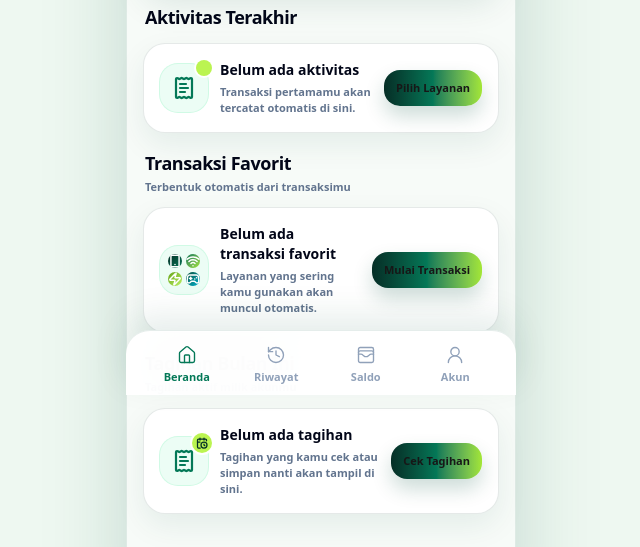
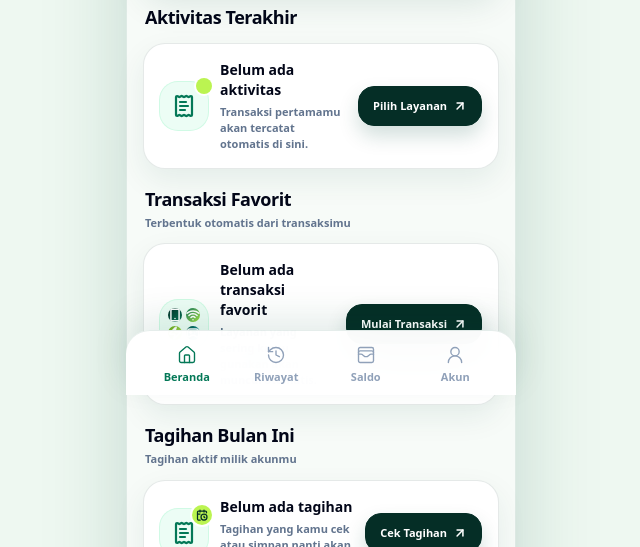
Before and after one commit to Dlennss/PulsaKilat, a Next.js app in the folder pulsa-fe/: page / in a window 1280 px wide. Shown: the part 405-952 px from the top of the page, without its empty margins (319-959 px from the left). Built offline with nearby package versions, Linux system fonts and the light colour scheme; no server answers.

Commit message:
Improve user action button contrast

```diff
--- a/pulsa-fe/components/user/UserMainSections.tsx
+++ b/pulsa-fe/components/user/UserMainSections.tsx
@@ -1,6 +1,9 @@
 import Link from "next/link";
 import { ArrowUpRight, BookOpen, CalendarClock, Code2, Gamepad2, PlugZap, ReceiptText, Smartphone, Wifi, Zap } from "lucide-react";
 import type { AgentCreditApplication } from "@/lib/api.auth";
+
+const accessibleActionButtonClass =
+  "inline-flex h-10 shrink-0 items-center justify-center gap-1.5 rounded-2xl border border-[#052e26] bg-[#052e26] px-3.5 text-[11px] font-black text-white! shadow-[0_10px_20px_rgba(6,78,59,0.18)] transition visited:text-white! hover:-translate-y-0.5 hover:bg-[#064e3b] hover:text-white! focus-visible:outline-none focus-visible:ring-4 focus-visible:ring-emerald-200 active:translate-y-0";
 
 export function UserPulsaDataShortcut() {
   return (
@@ -119,12 +122,9 @@ export function UserRecentActivity({ href = "/kategori" }: UserRecentActivityPro
             </p>
           </div>
 
-          <Link
-            href={href}
-            prefetch={false}
-            className="inline-flex h-9 shrink-0 items-center justify-center rounded-2xl bg-linear-to-r from-[#052e26] via-[#047857] to-[#a3e635] px-3 text-[11px] font-black text-white shadow-[0_10px_20px_rgba(6,78,59,0.20)] transition hover:brightness-105"
-          >
+          <Link href={href} prefetch={false} className={accessibleActionButtonClass}>
             Pilih Layanan
+            <ArrowUpRight className="h-3.5 w-3.5" strokeWidth={2.6} />
           </Link>
         </div>
       </div>
@@ -168,12 +168,9 @@ export function UserFavoriteTransactions({ href = "/kategori" }: UserFavoriteTra
             </p>
           </div>
 
-          <Link
-            href={href}
-            prefetch={false}
-            className="inline-flex h-9 shrink-0 items-center justify-center rounded-2xl bg-linear-to-r from-[#052e26] via-[#047857] to-[#a3e635] px-3 text-[11px] font-black text-white shadow-[0_10px_20px_rgba(6,78,59,0.20)] transition hover:brightness-105"
-          >
+          <Link href={href} prefetch={false} className={accessibleActionButtonClass}>
             Mulai Transaksi
+            <ArrowUpRight className="h-3.5 w-3.5" strokeWidth={2.6} />
           </Link>
         </div>
       </div>
@@ -233,12 +230,9 @@ export function UserMonthlyBills({ href = "/kategori", variant = "user", agentBi
             </p>
           </div>
 
-          <Link
-            href={billHref}
-            prefetch={false}
-            className="inline-flex h-9 shrink-0 items-center justify-center rounded-2xl bg-linear-to-r from-[#052e26] via-[#047857] to-[#a3e635] px-3 text-[11px] font-black text-white shadow-[0_10px_20px_rgba(6,78,59,0.20)] transition hover:brightness-105"
-          >
+          <Link href={billHref} prefetch={false} className={accessibleActionButtonClass}>
             {isAgentBill ? "Bayar" : "Cek Tagihan"}
+            <ArrowUpRight className="h-3.5 w-3.5" strokeWidth={2.6} />
           </Link>
         </div>
       </div>
```
